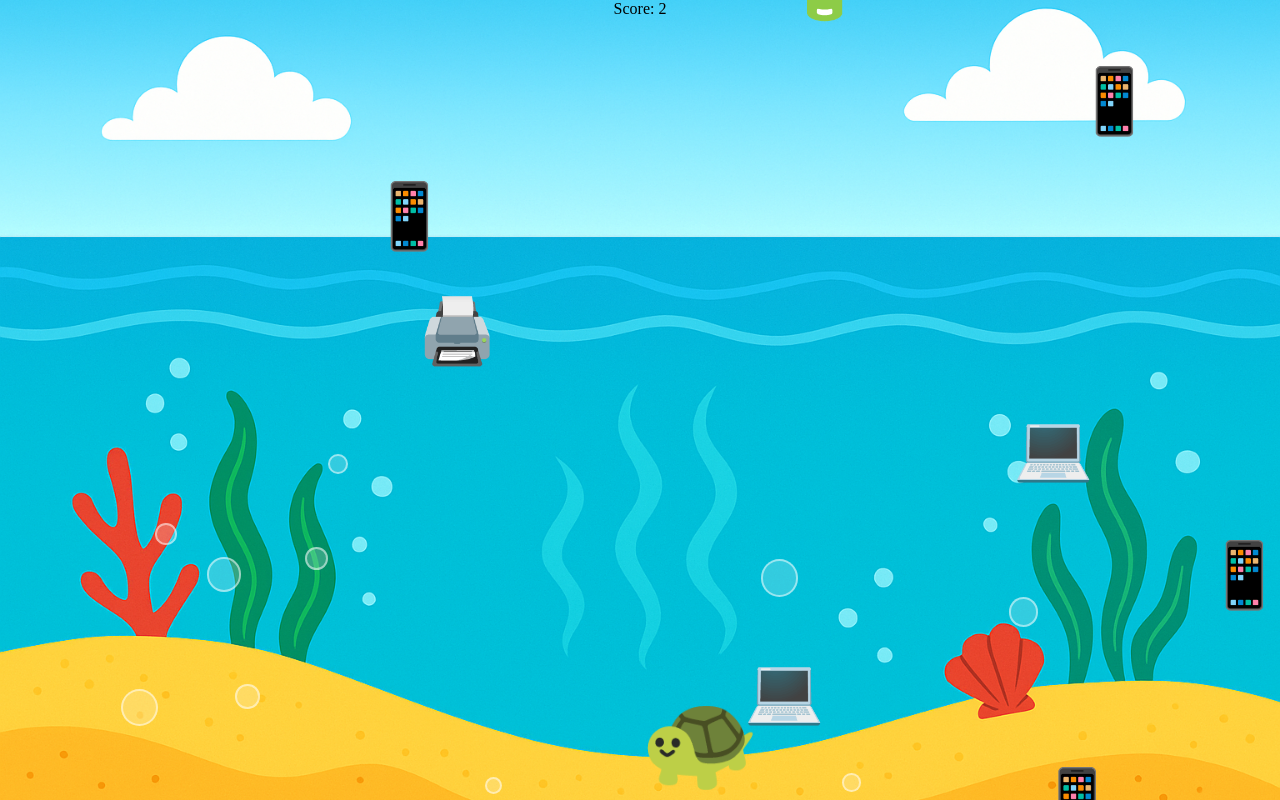
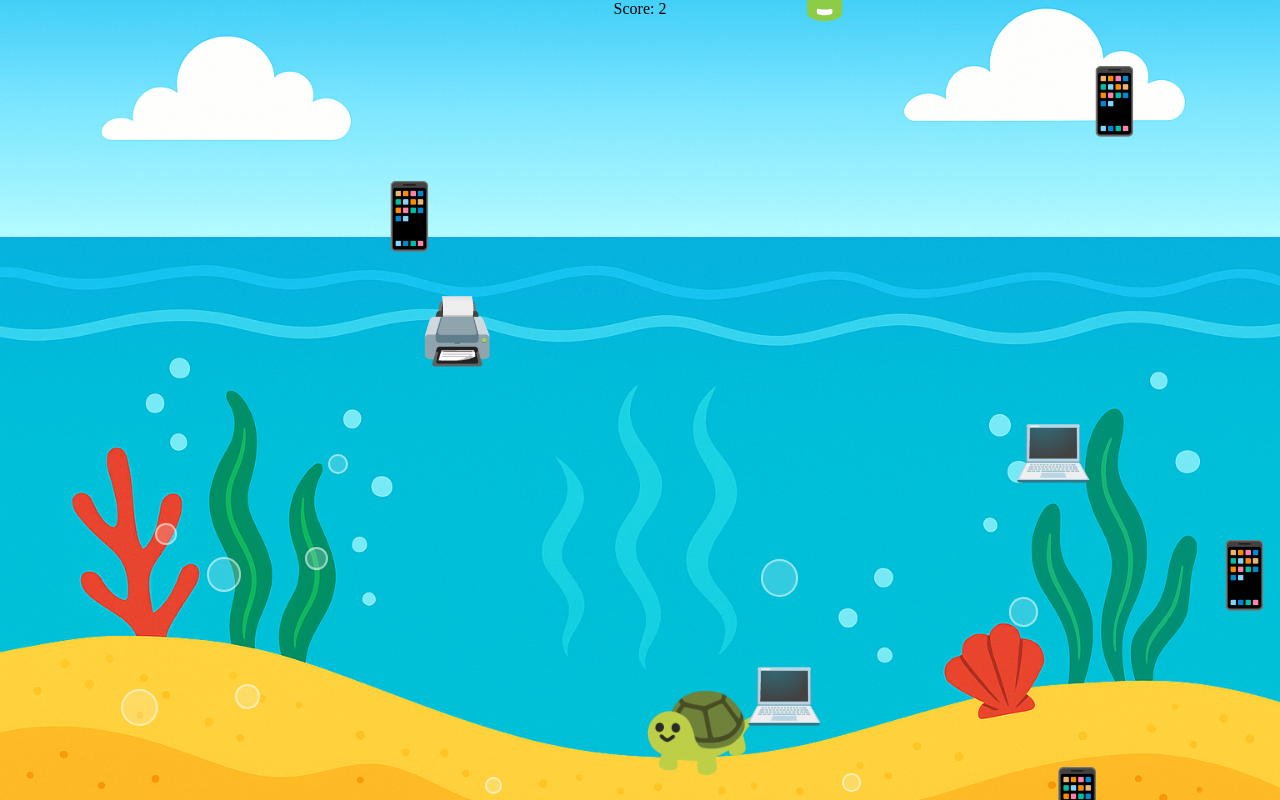
Before and after one commit to RobinVanderBorght/save_turtle, a React (Vite) app: page / in a window 1280 px wide. Built offline with nearby package versions, Linux system fonts and the light colour scheme.

Commit message:
Revision 5

```diff
--- a/src/App.jsx
+++ b/src/App.jsx
@@ -137,7 +137,7 @@ export default function TurtleEvadeGame() {
         if (gameOver) return;
 
         const update = () => {
-            const turtleY = screen.height - turtleSize - 20;
+            const turtleY = screen.height - turtleSize - 35;
 
             setTrash((prev) =>
                 prev
@@ -229,7 +229,7 @@ export default function TurtleEvadeGame() {
             {/* TURTLE */}
             <motion.div
                 className="absolute select-none"
-                animate={{ x: turtleX, y: screen.height - turtleSize - 20 }}
+                animate={{ x: turtleX, y: screen.height - turtleSize - 35 }}
                 transition={{ type: "spring", stiffness: 300, damping: 20 }}
                 style={{ fontSize: `${turtleSize}px` }}
             >
```
